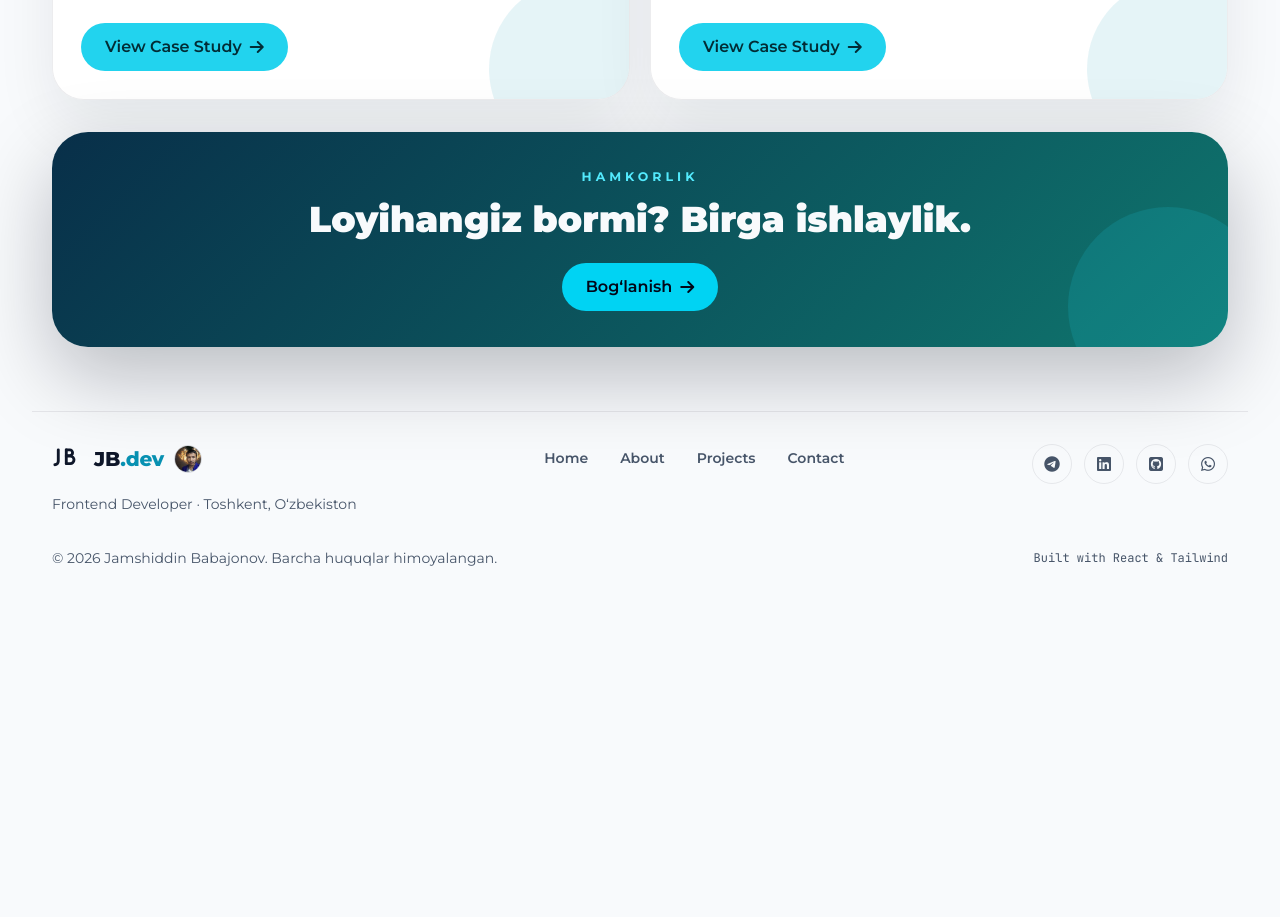
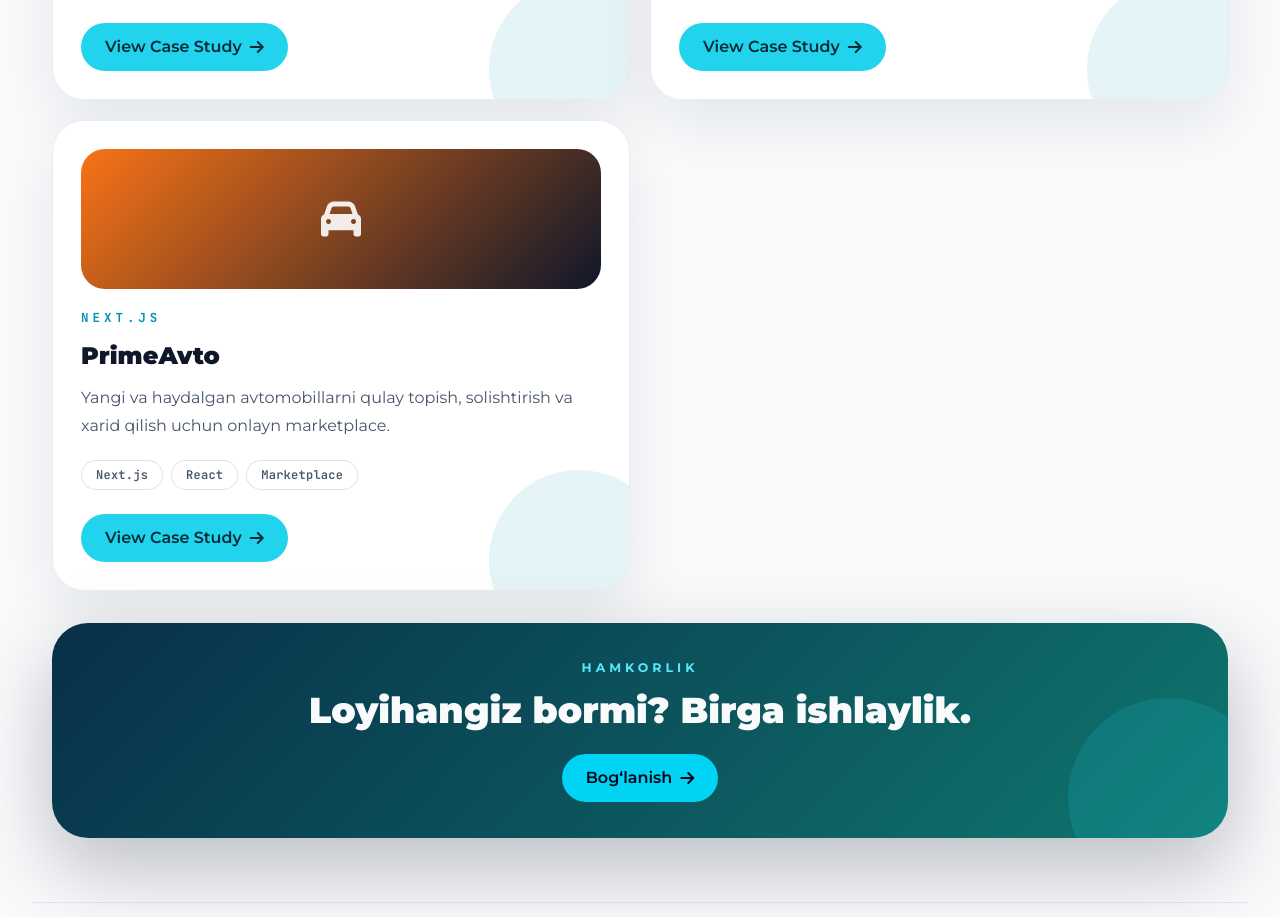
Before and after one commit to jama050690/My_profile, a React (Vite) app: page / in a window 1280 px wide. Shown: the part 1600-2517 px from the top of the page. Before the commit the page ends 2224 px from the top, so only its background shows below. Built offline with nearby package versions, Linux system fonts and the light colour scheme; no server answers.

Commit message:
Add PrimeAvto project (correct repo this time)
Real live site (Next.js car marketplace: listings, dealers, auto
service, comparison) verified at prime-avto-uz-kvq7.vercel.app.

```diff
--- a/src/data/projects.js
+++ b/src/data/projects.js
@@ -41,6 +41,27 @@ export const projects = [
       "Portfolio ichida case-study ko‘rinishida taqdim etiladi",
     ],
   },
+  {
+    slug: "primeavto",
+    title: "PrimeAvto",
+    description:
+      "Yangi va haydalgan avtomobillarni qulay topish, solishtirish va xarid qilish uchun onlayn marketplace.",
+    stack: "Next.js",
+    tags: ["Next.js", "React", "Marketplace"],
+    icon: "fa-solid fa-car",
+    accent: ["#f97316", "#0f172a"],
+    liveUrl: "https://prime-avto-uz-kvq7.vercel.app/",
+    repoUrl: "https://github.com/jama050690/PrimeAvto.uz",
+    year: "2026",
+    role: "Frontend Developer",
+    summary:
+      "Avtomobil e’lonlari, dilerlar va avtoxizmat xizmatlarini bitta platformada jamlagan marketplace.",
+    highlights: [
+      "E’lonlar, dilerlar va avtoxizmat bo‘limlari bitta platformada",
+      "E’lonlarni solishtirish va sevimlilarga qo‘shish funksiyasi",
+      "Next.js asosida qurilgan tezkor va SEO-ga qulay arxitektura",
+    ],
+  },
 ];
 
 export function getProjectBySlug(slug) {
```
